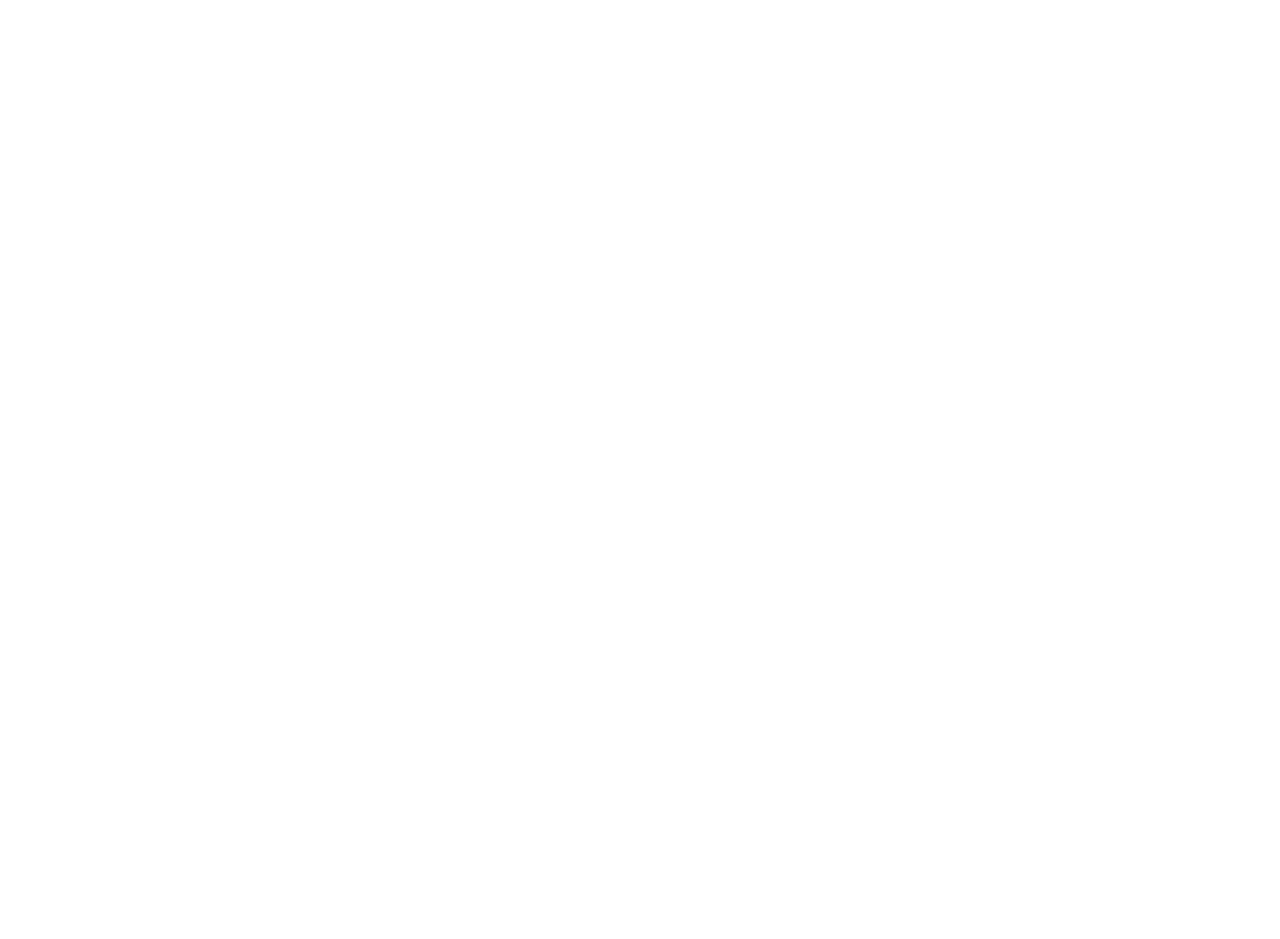
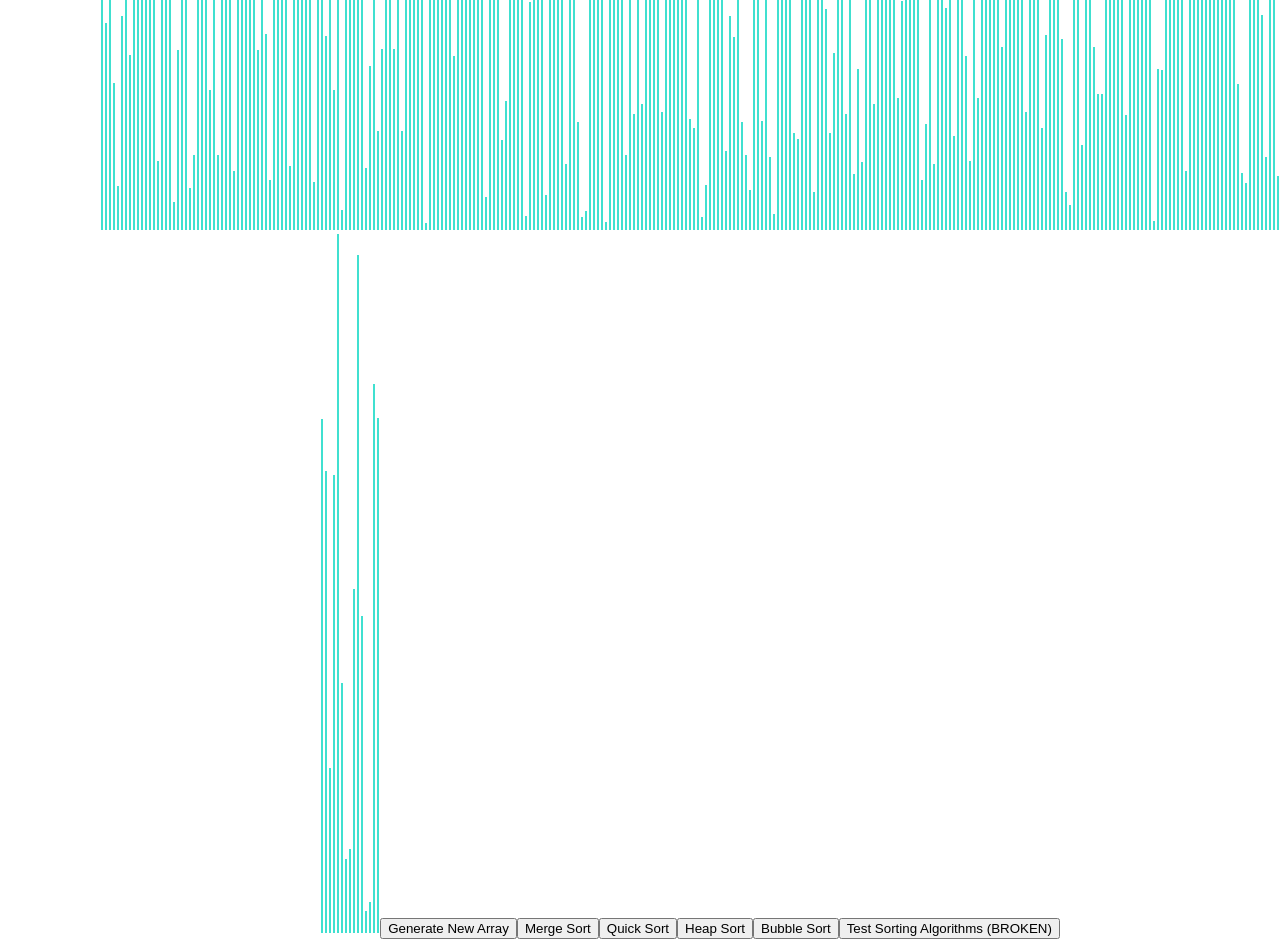
Before and after one commit to pburslemjr/pburslemjr.github.io, a React (Create React App) app: page / in a window 1280 px wide. Shown: the part 500-1439 px from the top of the page. Before the commit the page ends 800 px from the top, so only its background shows below. Built offline with nearby package versions, Linux system fonts and the light colour scheme.

Commit message:
Added Sort Code

```diff
--- a/src/App.js
+++ b/src/App.js
@@ -1,13 +1,12 @@
-import logo from './logo.svg';
 import './App.css';
+import React from 'react';
+import Go from './Go/Go'
+
 
 function App() {
   return (
     <div className="App">
-
-  <h1>Hello, world!</h1>,
-
-
+      <Go></Go>
     </div>
   );
 }
--- a/src/Go/Go.css
+++ b/src/Go/Go.css
@@ -0,0 +1,11 @@
+.array-container {
+    position: absolute;
+    left: 100px;
+    /* top: 100px; */
+  }
+
+  .array-bar {
+    width: 2px;
+    display: inline-block;
+    margin: 0 1px;
+  }
--- a/src/Go/Go.jsx
+++ b/src/Go/Go.jsx
@@ -0,0 +1,131 @@
+import React from 'react';
+//import {getMergeSortAnimations} from '../sortingAlgorithms/sortingAlgorithms.js';
+import './Go.css';
+
+// Change this value for the speed of the animations.
+const ANIMATION_SPEED_MS = 1;
+
+// Change this value for the number of bars (value) in the array.
+const NUMBER_OF_ARRAY_BARS = 310;
+
+// This is the main color of the array bars.
+const PRIMARY_COLOR = 'turquoise';
+
+// This is the color of array bars that are being compared throughout the animations.
+const SECONDARY_COLOR = 'red';
+
+export default class SortingVisualizer extends React.Component {
+  constructor(props) {
+    super(props);
+
+    this.state = {
+      array: [],
+    };
+  }
+
+  componentDidMount() {
+    this.resetArray();
+  }
+
+  resetArray() {
+    const array = [];
+    for (let i = 0; i < NUMBER_OF_ARRAY_BARS; i++) {
+      array.push(randomIntFromInterval(5, 730));
+    }
+    this.setState({array});
+  }
+
+  mergeSort() {
+    const animations = this.state.array;
+    for (let i = 0; i < animations.length; i++) {
+      const arrayBars = document.getElementsByClassName('array-bar');
+      const isColorChange = i % 3 !== 2;
+      if (isColorChange) {
+        const [barOneIdx, barTwoIdx] = animations[i];
+        const barOneStyle = arrayBars[barOneIdx].style;
+        const barTwoStyle = arrayBars[barTwoIdx].style;
+        const color = i % 3 === 0 ? SECONDARY_COLOR : PRIMARY_COLOR;
+        setTimeout(() => {
+          barOneStyle.backgroundColor = color;
+          barTwoStyle.backgroundColor = color;
+        }, i * ANIMATION_SPEED_MS);
+      } else {
+        setTimeout(() => {
+          const [barOneIdx, newHeight] = animations[i];
+          const barOneStyle = arrayBars[barOneIdx].style;
+          barOneStyle.height = `${newHeight}px`;
+        }, i * ANIMATION_SPEED_MS);
+      }
+    }
+  }
+
+  quickSort() {
+    // We leave it as an exercise to the viewer of this code to implement this method.
+  }
+
+  heapSort() {
+    // We leave it as an exercise to the viewer of this code to implement this method.
+  }
+
+  bubbleSort() {
+    // We leave it as an exercise to the viewer of this code to implement this method.
+  }
+
+  // NOTE: This method will only work if your sorting algorithms actually return
+  // the sorted arrays; if they return the animations (as they currently do), then
+  // this method will be broken.
+//   testSortingAlgorithms() {
+//     for (let i = 0; i < 100; i++) {
+//       const array = [];
+//       const length = randomIntFromInterval(1, 1000);
+//       for (let i = 0; i < length; i++) {
+//         array.push(randomIntFromInterval(-1000, 1000));
+//       }
+//       const javaScriptSortedArray = array.slice().sort((a, b) => a - b);
+//       const mergeSortedArray = getMergeSortAnimations(array.slice());
+//       console.log(arraysAreEqual(javaScriptSortedArray, mergeSortedArray));
+//     }
+//   }
+
+  render() {
+    const {array} = this.state;
+
+    return (
+      <div className="array-container">
+        {array.map((value, idx) => (
+          <div
+            className="array-bar"
+            key={idx}
+            style={{
+              backgroundColor: PRIMARY_COLOR,
+              height: `${value}px`,
+            }}></div>
+        ))}
+        <button onClick={() => this.resetArray()}>Generate New Array</button>
+        <button onClick={() => this.mergeSort()}>Merge Sort</button>
+        <button onClick={() => this.quickSort()}>Quick Sort</button>
+        <button onClick={() => this.heapSort()}>Heap Sort</button>
+        <button onClick={() => this.bubbleSort()}>Bubble Sort</button>
+        <button onClick={() => this.testSortingAlgorithms()}>
+          Test Sorting Algorithms (BROKEN)
+        </button>
+      </div>
+    );
+  }
+}
+
+// From https://stackoverflow.com/questions/4959975/generate-random-number-between-two-numbers-in-javascript
+function randomIntFromInterval(min, max) {
+  // min and max included
+  return Math.floor(Math.random() * (max - min + 1) + min);
+}
+
+function arraysAreEqual(arrayOne, arrayTwo) {
+  if (arrayOne.length !== arrayTwo.length) return false;
+  for (let i = 0; i < arrayOne.length; i++) {
+    if (arrayOne[i] !== arrayTwo[i]) {
+      return false;
+    }
+  }
+  return true;
+}
```
